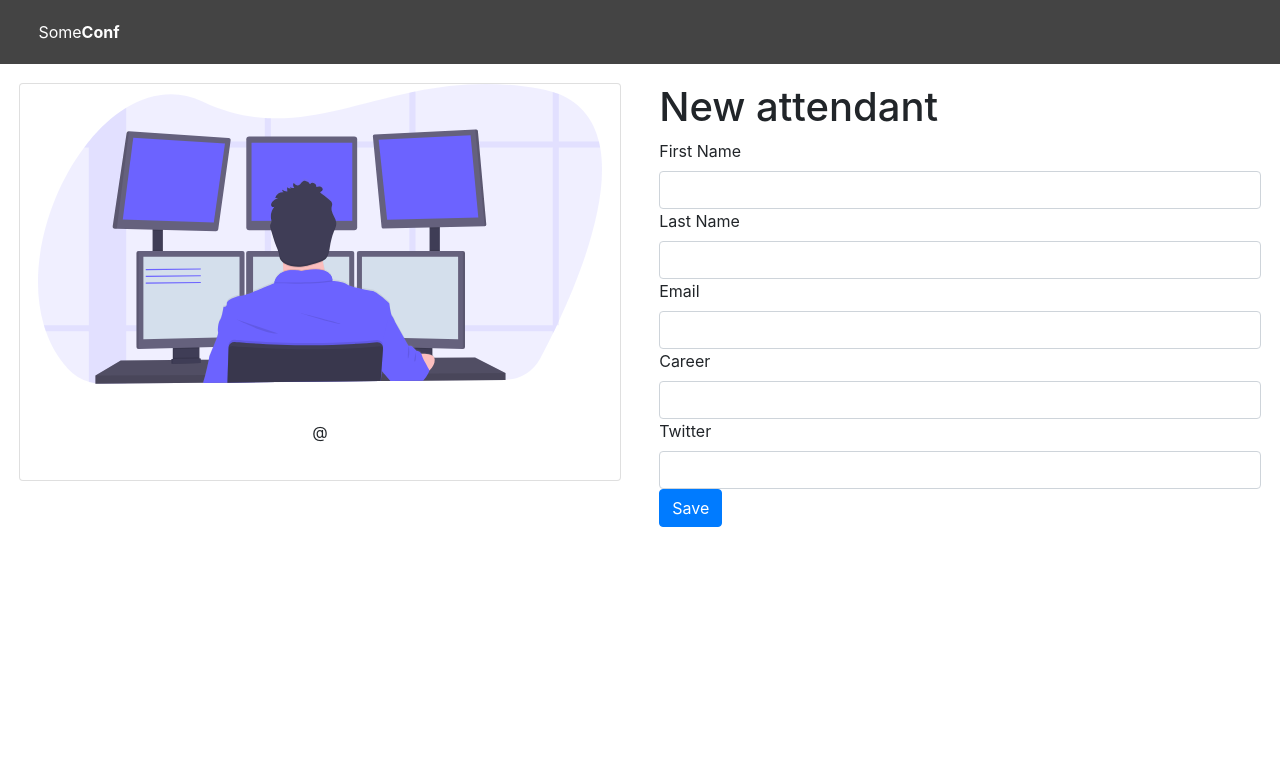
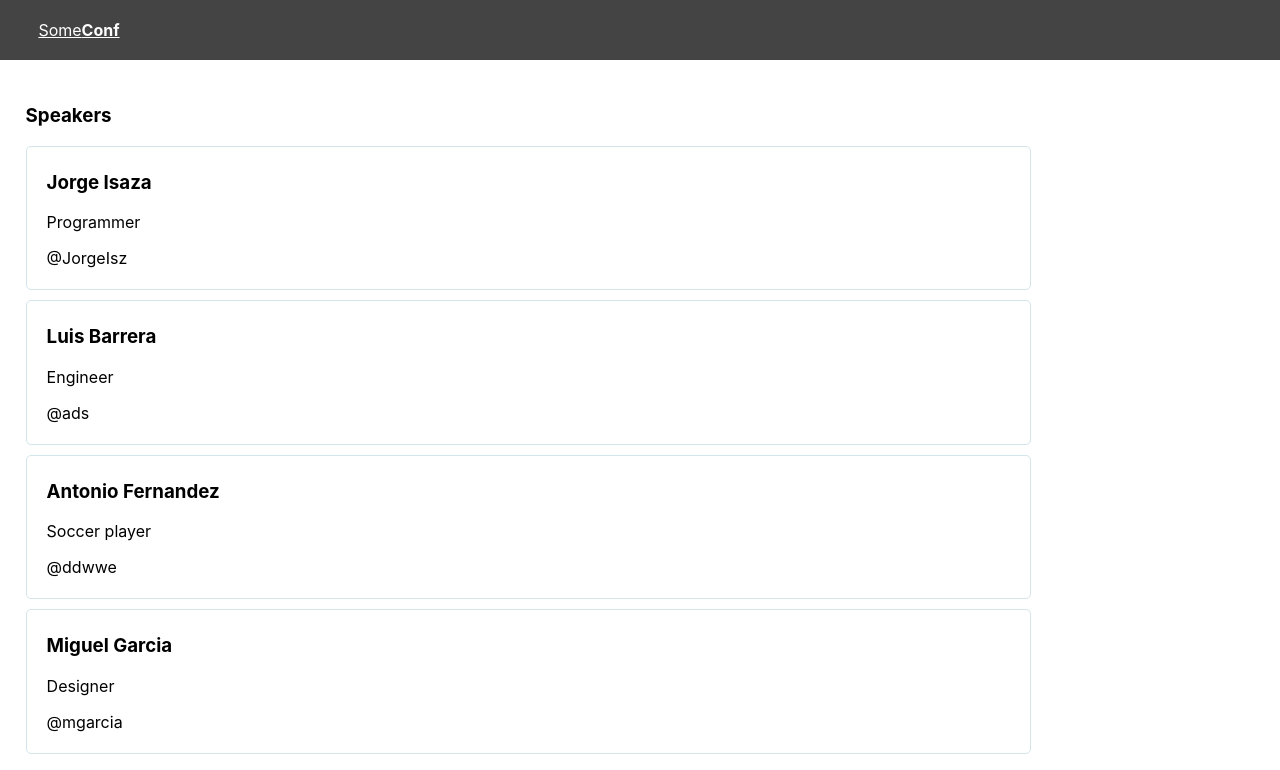
Before and after one commit to JorgeIsz/badges, a React (Create React App) app: page /badges in a window 1280 px wide. Shown: the top 770 px of the page. Built offline with nearby package versions, Linux system fonts and the light colour scheme.

Commit message:
Agregado: page Badges con BadgesList

```diff
--- a/src/App.js
+++ b/src/App.js
@@ -1,9 +1,9 @@
 import './App.css';
-import BadgeNew from './pages/BadgeNew'
+import Badges from './pages/Badges';
 
 function App() {
   return (
-  	<BadgeNew />
+  	<Badges />
   )
 }
 
--- /dev/null
+++ b/src/components/BadgeSmall.js
@@ -0,0 +1,18 @@
+import React from 'react'
+
+import './styles/BadgeSmall.css'
+
+class BadgeSmall extends React.Component {
+
+	render(){
+		return (
+		<div className="badge-small">
+			<h3>{this.props.data.firstName} {this.props.data.lastName}</h3>
+			<p>{this.props.data.career}</p>
+			<p>@{this.props.data.twitter}</p>
+		</div>
+		)
+	}
+}
+
+export default BadgeSmall
--- /dev/null
+++ b/src/components/BadgesList.js
@@ -0,0 +1,20 @@
+import React from 'react'
+import BadgeSmall from './BadgeSmall'
+
+
+class BadgesList extends React.Component {
+
+	render(){
+		return (
+		<div>
+			{this.props.badges.map(badge => {
+				return (
+					<BadgeSmall key={badge.id} data={badge} />
+				)
+			})}
+		</div>
+		)
+	}
+}
+
+export default BadgesList
--- /dev/null
+++ b/src/components/styles/BadgeSmall.css
@@ -0,0 +1,7 @@
+.badge-small{
+	border-radius:5px;
+	width:80%;
+	padding:5px 0px 5px 20px;
+	margin-top:10px;
+	border:1.5px solid #d3e5ea;
+}
--- /dev/null
+++ b/src/pages/Badges.js
@@ -0,0 +1,34 @@
+import React from 'react'
+import BadgesList from '../components/BadgesList'
+
+import Navbar from '../components/Navbar'
+
+import './styles/Badges.css'
+
+class Badges extends React.Component {
+
+	state = {
+		data:[
+			{id:"1",firstName:"Jorge",lastName:"Isaza",twitter:"JorgeIsz",career:"Programmer"},
+			{id:"2",firstName:"Luis",lastName:"Barrera",twitter:"ads",career:"Engineer"},
+			{id:"3",firstName:"Antonio",lastName:"Fernandez",twitter:"ddwwe",career:"Soccer player"},
+			{id:"4",firstName:"Miguel",lastName:"Garcia",twitter:"mgarcia",career:"Designer"},
+		]
+	}
+
+	render(){
+		return (
+		<div>
+			<Navbar />
+			<div className="badges-content">
+				<h3>Speakers</h3>
+				<div className="list-container">
+					<BadgesList badges={this.state.data}/>
+				</div>
+			</div>
+		</div>
+		)
+	}
+}
+
+export default Badges
--- /dev/null
+++ b/src/pages/styles/Badges.css
@@ -0,0 +1,3 @@
+.badges-content{
+	padding:2%;
+}
```
Also changed, not shown: 1 other file (tests, documents, lock files or other folders).
